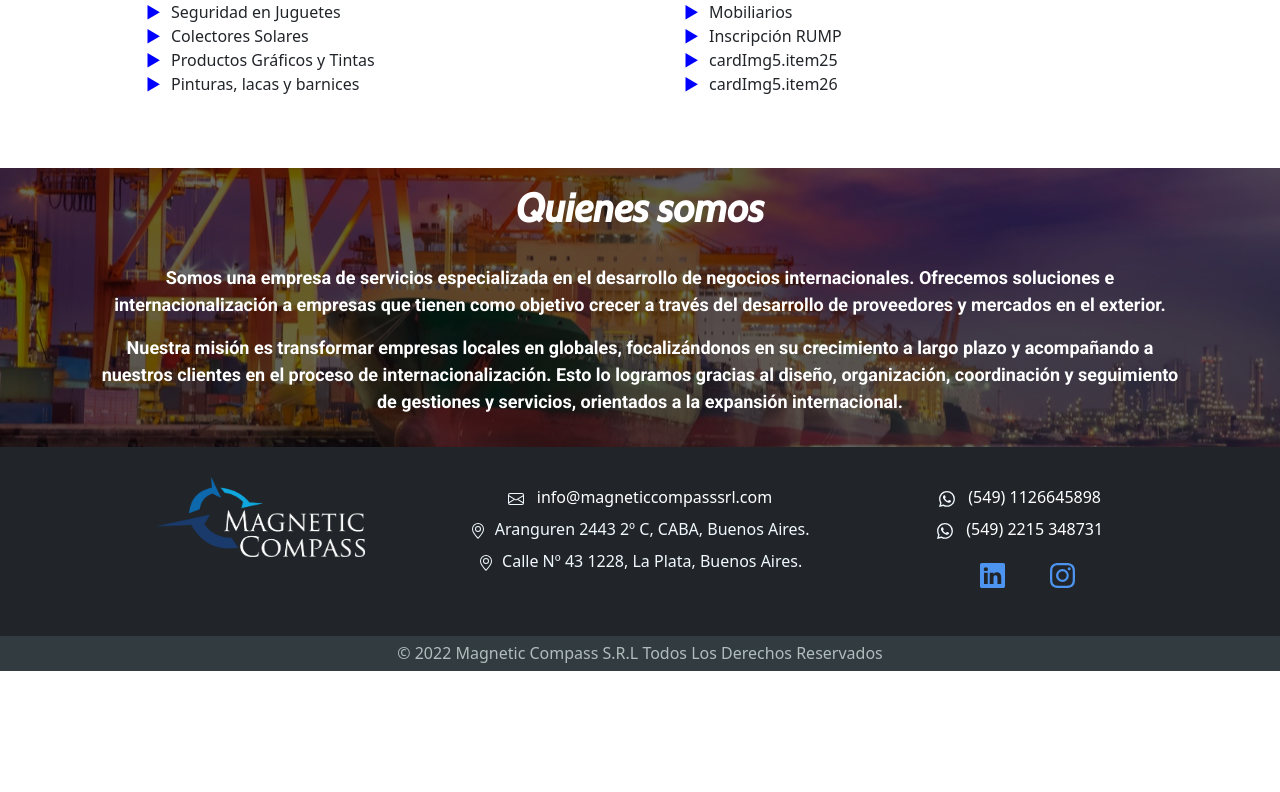
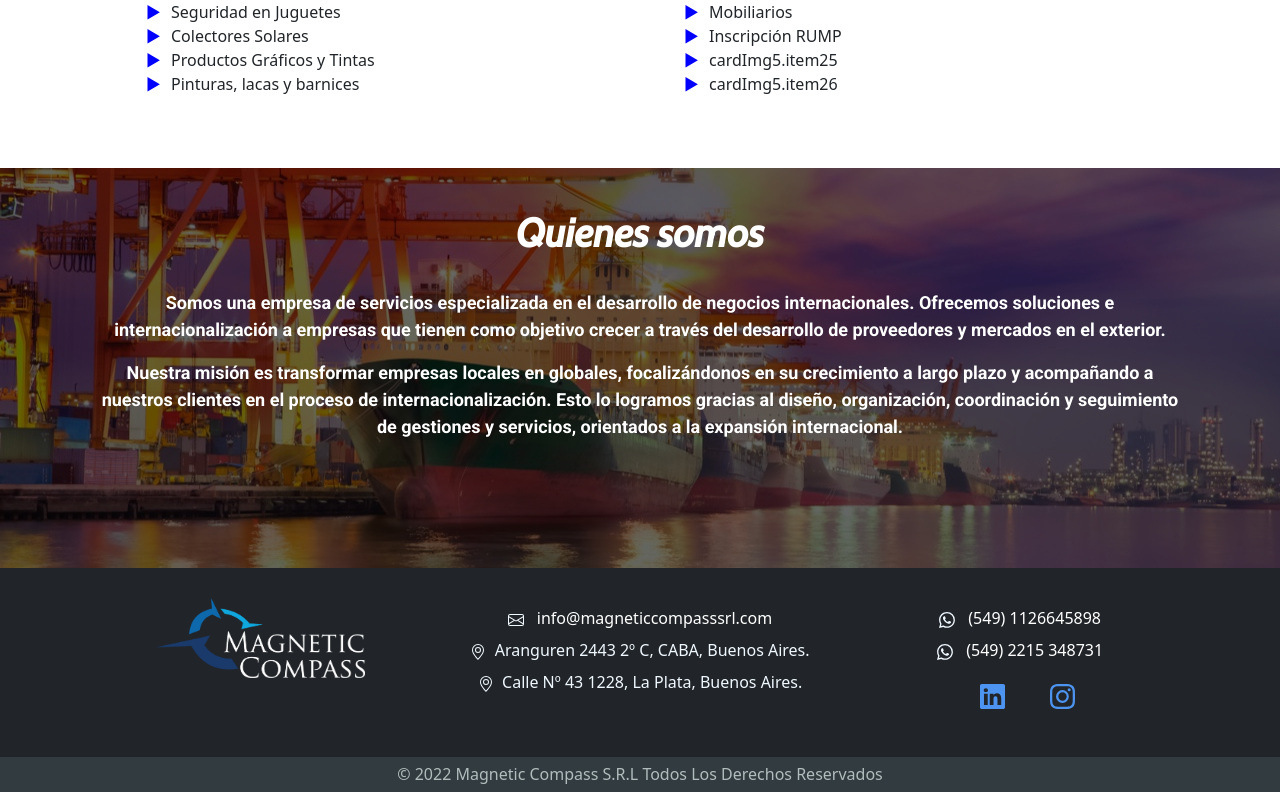
Before and after one commit to griseldadelio/Magnetic-Compass, a React (Create React App) app: page / in a window 1280 px wide. Shown: the part 2818-3610 px from the top of the page. Before the commit the page ends 3489 px from the top, so only its background shows below. Built offline with nearby package versions, Linux system fonts and the light colour scheme.

Commit message:
ajuste imagen about us

```diff
--- a/src/components/AboutUs/aboutus.css
+++ b/src/components/AboutUs/aboutus.css
@@ -22,4 +22,6 @@
   background-color: transparent !important;
   color: white !important;
   font-size: large;
+  min-height: 400px !important;
+  padding-top: 25px !important;
 }
--- a/src/components/AboutUs/index.js
+++ b/src/components/AboutUs/index.js
@@ -6,7 +6,7 @@ import './aboutus.css';
 export const AboutUs = () => {
   const [t] = useTranslation('global');
   return (
-    <div id="nosotros" className="bg-image-about ">
+    <div id="nosotros" className="bg-image-about">
       <Container>
         <Card>
           <Card.Body>
```
